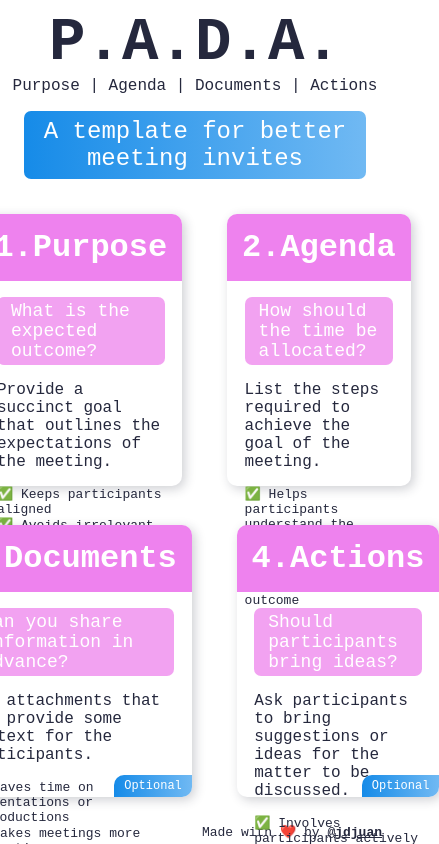
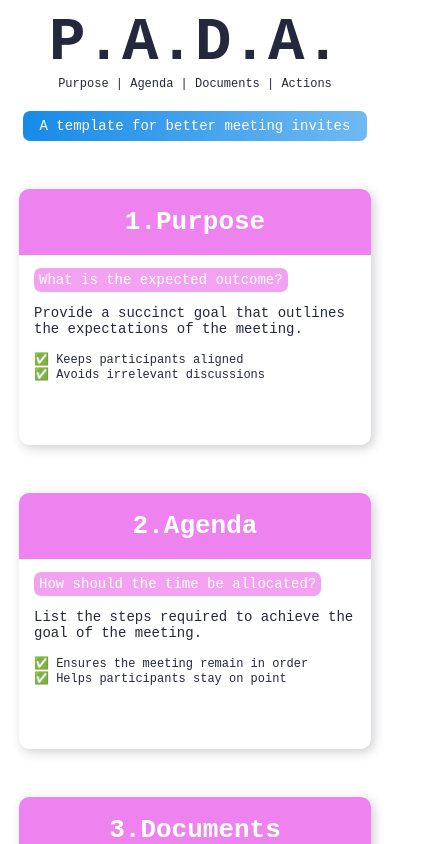
Before and after one commit to jdjuan/pada, an Angular app: page / in a window 390 px wide. Shown: the top 844 px of the page, 439 px wide, since content can reach past the window. Built offline with nearby package versions, Linux system fonts and the light colour scheme.

Commit message:
add responsive design

```diff
--- a/src/app/app.component.html
+++ b/src/app/app.component.html
@@ -15,20 +15,19 @@
           <p class="description">
             Provide a succinct goal that outlines the expectations of the meeting.
           </p><br>
-          <p>✅ Keeps participants aligned</p>
-          <p>✅ Avoids irrelevant discussions</p>
+          <p class="benefits">✅ Keeps participants aligned</p>
+          <p class="benefits">✅ Avoids irrelevant discussions</p>
         </div>
       </div>
       <div class="card">
         <h3 class="card-header">2.Agenda</h3>
         <div class="card-content">
           <p class="summary">How should the time be allocated?</p>
-          <!-- <p class="summary">What order should be followed?</p> -->
           <p class="description">
             List the steps required to achieve the goal of the meeting.
           </p><br>
-          <p>✅ Helps participants understand the meeting order</p>
-          <p>✅ Increases the chances of achieving the outcome</p>
+          <p class="benefits">✅ Ensures the meeting remain in order</p>
+          <p class="benefits">✅ Helps participants stay on point</p>
         </div>
       </div>
     </div>
@@ -40,8 +39,8 @@
           <p class="description">
             Add attachments that can provide some context for the participants.
           </p><br>
-          <p>✅ Saves time on presentations or introductions</p>
-          <p>✅ Makes meetings more productive</p>
+          <p class="benefits">✅ Saves time on introductions</p>
+          <p class="benefits">✅ Makes meetings more productive</p>
           <p class="corner">Optional</p>
         </div>
       </div>
@@ -50,18 +49,18 @@
         <div class="card-content">
           <p class="summary">Should participants bring ideas?</p>
           <p class="description">
-            Ask participants to bring suggestions or ideas for the matter to be discussed.
+            Ask participants to bring suggestions for the matter to be discussed.
           </p><br>
-          <p>✅ Involves participants actively</p>
-          <p>✅ Helps avoid group biases</p>
+          <p class="benefits">✅ Helps avoid group biases</p>
+          <p class="benefits">✅ Involves participants actively</p>
           <p class="corner">Optional</p>
         </div>
       </div>
     </div>
   </section>
-</section>
+</section><br><br>
 <footer>
-  Made with ❤️️ by
+  Made with 💙 by
   <a class="creator"
     href="https://twitter.com/jdjuan"
     target="_blank">@jdjuan</a>
--- a/src/app/app.component.scss
+++ b/src/app/app.component.scss
@@ -85,11 +85,12 @@ section.container {
 
 footer {
   text-align: right;
-  margin: 0.5rem 0;
+  position: absolute;
+  right: 8px;
+  bottom: 7px;
 
   a.creator {
-    font-weight: 600;
-
+    font-weight: bold;
     &:active,
     &:visited,
     &:link {
@@ -98,5 +99,69 @@ footer {
   }
 }
 
-@media (min-width: 600px) {
+@media (max-width: 1040px) {
+  section.container {
+    section.content {
+      .row {
+        display: flex;
+        flex-direction: column;
+        flex-wrap: nowrap;
+        justify-content: center;
+        align-items: center;
+        align-content: stretch;
+      }
+    }
+  }
+
+  footer {
+    position: static;
+    text-align: center;
+  }
 }
+
+@media (max-width: 540px) {
+  section.container {
+    header {
+      .title {
+      }
+      .subtitle {
+        font-size: 12px;
+      }
+      .tagline {
+        font-size: 14px;
+        margin: 20px 0px 0px 0px;
+        padding: 7px 17px;
+      }
+    }
+
+    section.content {
+      .row {
+        .card {
+          margin: 3rem 5px 0rem 5px;
+          height: 16rem;
+          width: 22rem;
+          .card-header {
+            font-size: 26px;
+            padding: 18px;
+          }
+          .card-content {
+            margin: 0rem 15px;
+            .summary {
+              margin: 13px 0;
+              font-size: 14px;
+              padding: 4px 5px;
+            }
+            .description {
+              font-size: 14px;
+            }
+            .benefits {
+              font-size: 12px;
+            }
+            .corner {
+            }
+          }
+        }
+      }
+    }
+  }
+}
```
